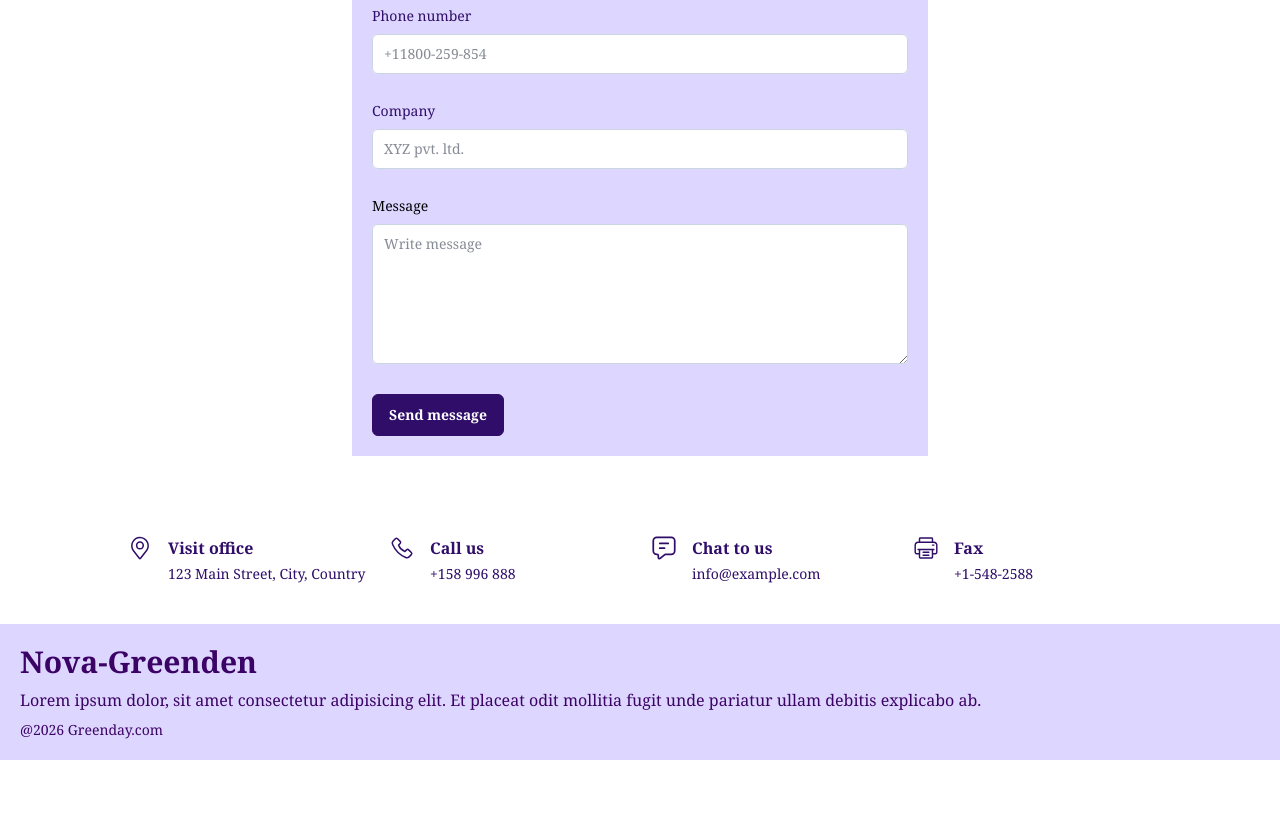
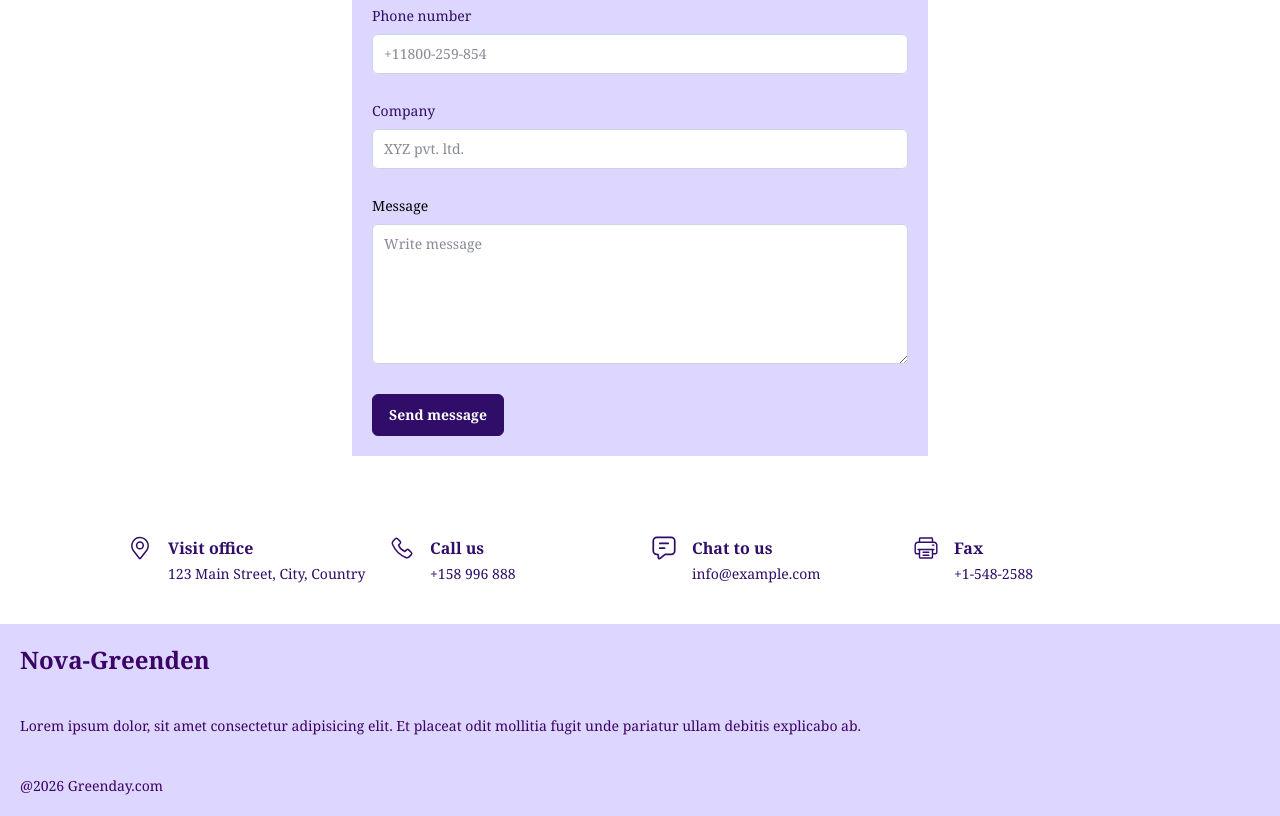
Before and after one commit to Sandhiya-Nagaraj/Greenden-TailwindCSS, a website: page src/contactpage.html in a window 1280 px wide. Shown: the part 445-1261 px from the top of the page. Before the commit the page ends 1205 px from the top, so only its background shows below. Drawn offline with Linux system fonts and the light colour scheme.

Commit message:
Adjusted Footer

```diff
--- a/src/contactpage.html
+++ b/src/contactpage.html
@@ -151,12 +151,11 @@
         </section>
 
         <!-- footer -->
-        <section class="bg-violet-200  text-purple-950 p-5 gap-10 mt-10">
-            <h1 class="text-3xl font-bold">Nova-Greenden</h1>
-            <p class="mt-2">Lorem ipsum dolor, sit amet consectetur adipisicing elit. Et placeat odit mollitia fugit
-                unde pariatur ullam debitis explicabo ab.</p>
-            <p class="mt-2 text-sm">@2026 Greenday.com</p>
-        </section>
+  <section class="bg-violet-200 p-5 text-purple-950 flex flex-col gap-10 mt-10">
+      <h1 class="text-2xl font-bold">Nova-Greenden</h1>
+      <p class="text-sm">Lorem ipsum dolor, sit amet consectetur adipisicing elit. Et placeat odit mollitia fugit unde pariatur ullam debitis explicabo ab.</p>
+      <p class="text-sm">@2026 Greenday.com</p>
+    </section>
 
 
     </div>
```
Also changed, not shown: src/index.html (+4 -4 lines), src/productpage.html (+4 -4 lines).
